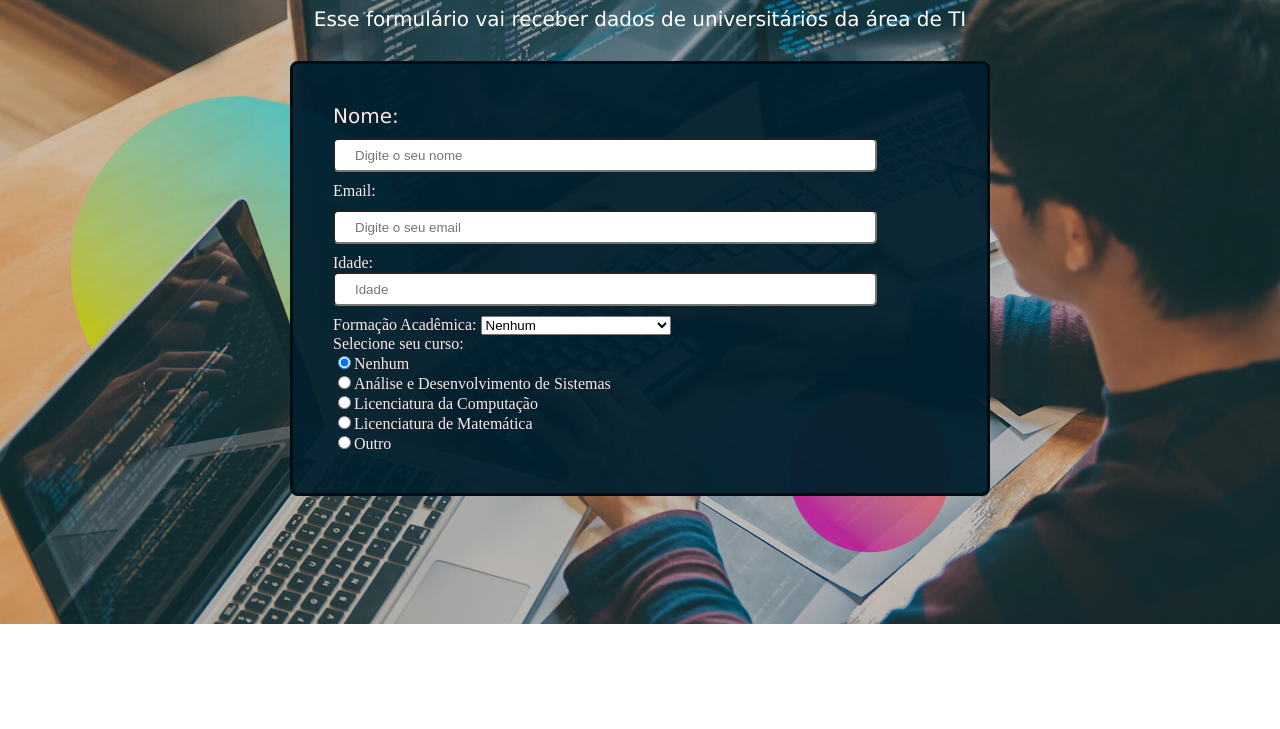
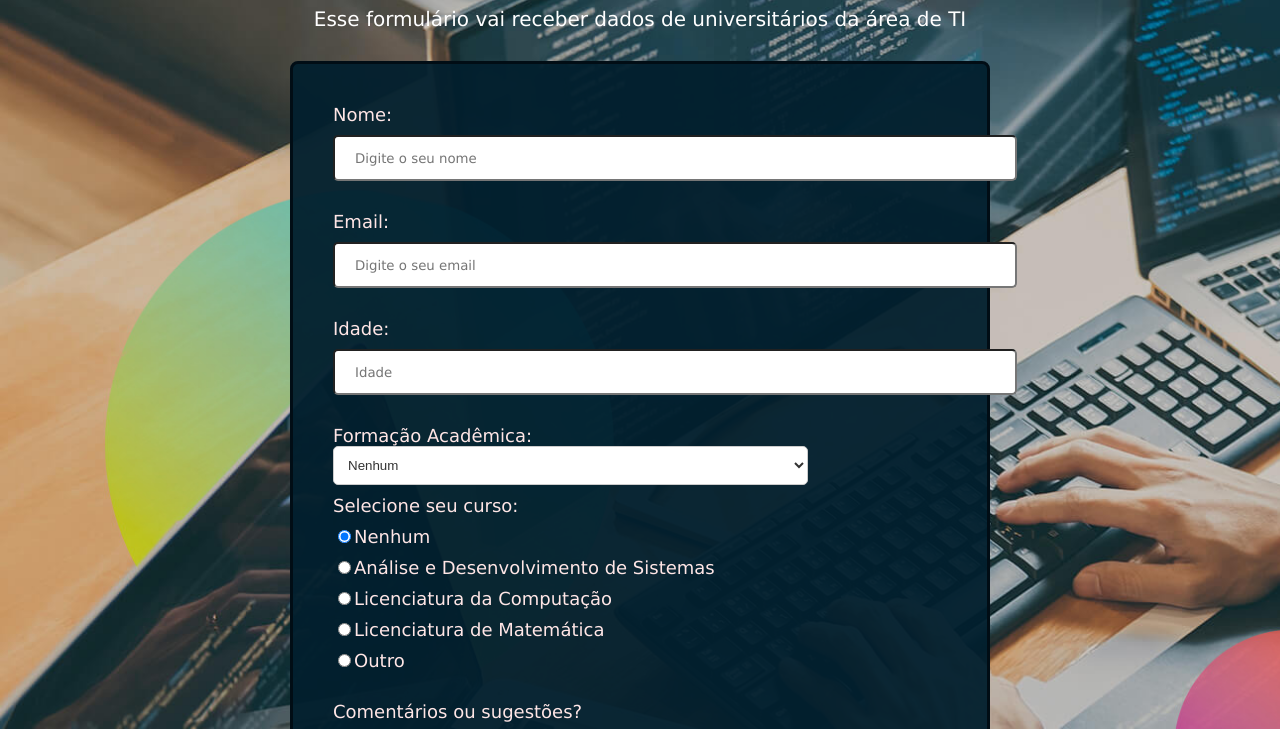
Before and after one commit to micaelrosario/FormularioDePesquisa, a plain HTML site: page index.html in a window 1280 px wide. Shown: the part 96-825 px from the top of the page. Before the commit the page ends 800 px from the top, so only its background shows below. Drawn offline with Linux system fonts and the light colour scheme.

Commit message:
commit in label| radios and textarea

```diff
--- a/index.html
+++ b/index.html
@@ -13,19 +13,19 @@
     <p id="description" class="branco">Esse formulário vai receber dados de universitários da área de TI </p>
     <form id="survey-form">
         <div class="form-group">
-            <label id="name-label" class="align verdana">Nome:</label>
-            <input id="name" class="align caixa tamanho" type="text" placeholder="Digite o seu nome" required>
+            <label id="name-label" class=" topico">Nome:</label>
+            <input id="name" class=" tamanho" type="text" placeholder="Digite o seu nome" required>
         </div>
-            <label id="email-label" class="align">Email:</label>
-            <input id="email" class="align caixa tamanho" type="email" placeholder="Digite o seu email">
+            <label id="email-label" class="topico">Email:</label>
+            <input id="email" class=" tamanho" type="email" placeholder="Digite o seu email">
         </div>
         <div>
-            <label id="number-label">Idade:</label>
-            <input id="number" class="align caixa tamanho" type="number" min="12" max="100" placeholder="Idade">
+            <label id="number-label" class="topico">Idade:</label>
+            <input id="number" class=" tamanho" type="number" min="12" max="100" placeholder="Idade">
         </div>
         <div>
-            <label id="formacao" for="formacao">Formação Acadêmica:
-                <select name="cursos" id="dropdown">
+            <label id="formacao" class="topico" for="formacao">Formação Acadêmica:
+                <select name="cursos" id="dropdown" >
                     <option value="">Nenhum</option>
                     <option value="">Ensino Médio Completo</option>
                     <option value="">Ensino Médio Imcompleto</option>
@@ -40,15 +40,19 @@
                 </select>
             </label>
         </div>
-        <div>
-            <label id="cursos" > Selecione seu curso:
+        <div class="">
+            <label id="cursos" class="topico"> Selecione seu curso:
         </div>
-        <div>
-            <label for="none"></label><input  type="radio" checked>Nenhum
-            <label for="ads"></label><input  type="radio">Análise e Desenvolvimento de Sistemas
-            <label for="comput"></label><input type="radio">Licenciatura da Computação
-            <label for="matemat"></label><input type="radio">Licenciatura de Matemática
-            <label for="other"></label><input type="radio">Outro</label>
+        <div class="topico">
+            <label for="none" class="topico" ></label><input  type="radio" name="grupo" checked>Nenhum
+            <label for="ads" class="topico"></label><input  type="radio" name="grupo">Análise e Desenvolvimento de Sistemas
+            <label for="comput" class="topico"></label><input type="radio" name="grupo">Licenciatura da Computação
+            <label for="matemat" class="topico"></label><input type="radio" name="grupo">Licenciatura de Matemática
+            <label for="other" class="topico"></label><input type="radio" name="grupo">Outro</label>
+        </div>
+        <div class="espaco">
+            <label class="topico">Comentários ou sugestões?</label>
+            <textarea name="" id="" cols="90" rows="10" placeholder="Digite o seu comentário aqui"></textarea>
         </div>
     </form>
   </body>
--- a/styles.css
+++ b/styles.css
@@ -11,9 +11,10 @@ body{
 
 }
 
-.verdana{
+.topico{
     font-family: Verdana, Geneva, Tahoma, sans-serif;
-    font-size: 20px;
+    font-size: 18px;
+    margin-bottom: 10px;
 }
 
 #survey-form{
@@ -34,28 +35,22 @@ body{
     background-position: inherit;
     background-repeat: no-repeat;
     background-image: url(imagem/fundo.jpg);
+    back
 }
 /*Cor do Texto*/
 .branco{
     color: white;
     text-align: center;
 }
-/*Alinhamento*/
-.align{
-    margin-bottom: 10px;
-}
-.caixa{
-    display: block;
-}
 label{
     display: block;
 }
 
 .tamanho{
-    width: 150px;
+    margin-bottom: 30px;
     /* Largura e altura personalizadas */
-    width: 500px;
-    height: 10px;
+    width: 640px;
+    height: 22px;
 
     /* Cor do texto */
     color: #fff;
@@ -72,4 +67,20 @@ label{
 
     /* Alinhe o texto no centro vertical e horizontalmente */
     text-align: left;
+    /*Texto de dentro do input*/
+    font-family: Verdana, Geneva, Tahoma, sans-serif
 }
+
+/* Estilize o elemento select */
+select {
+    width: 475px; /* Largura personalizada */
+    padding: 10px; /* Espaçamento interno */
+    border: 1px solid #ccc; /* Borda */
+    background-color: #fff; /* Cor de fundo */
+    color: #333; /* Cor do texto */
+    border-radius: 5px; /* Borda arredondada */
+}
+
+.espaco{
+    margin-top: 30px;
+}
```
